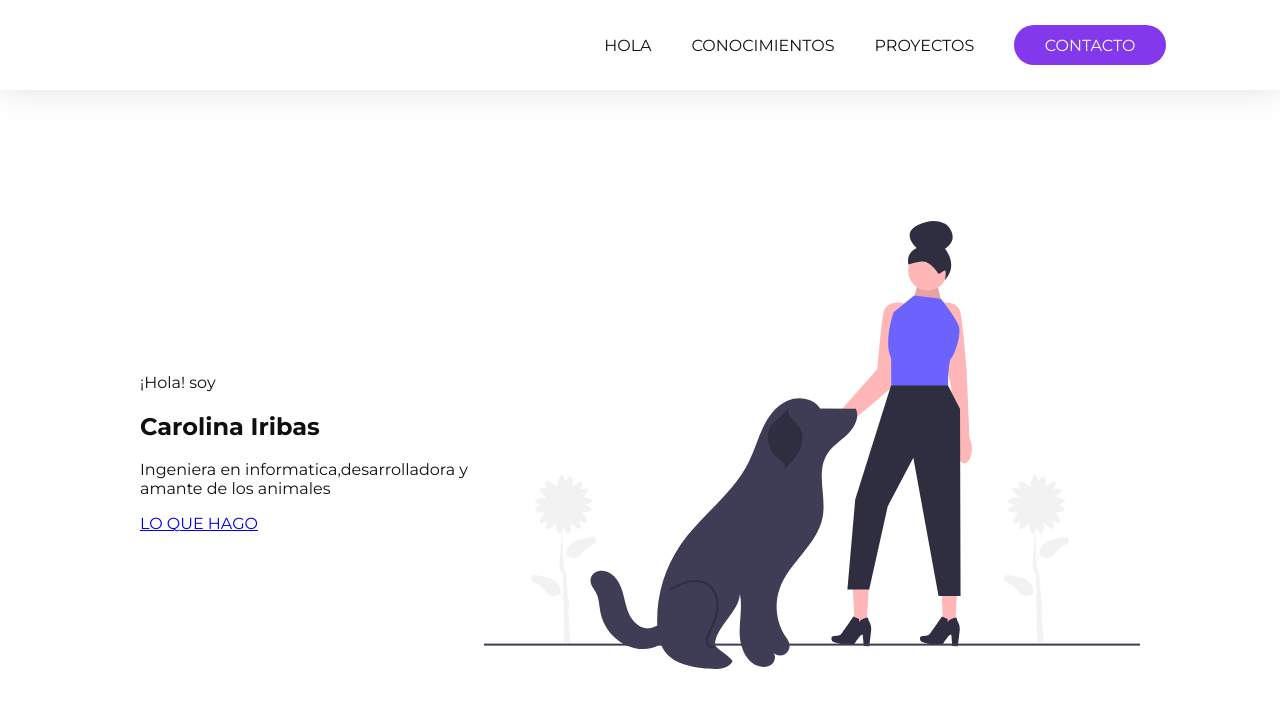
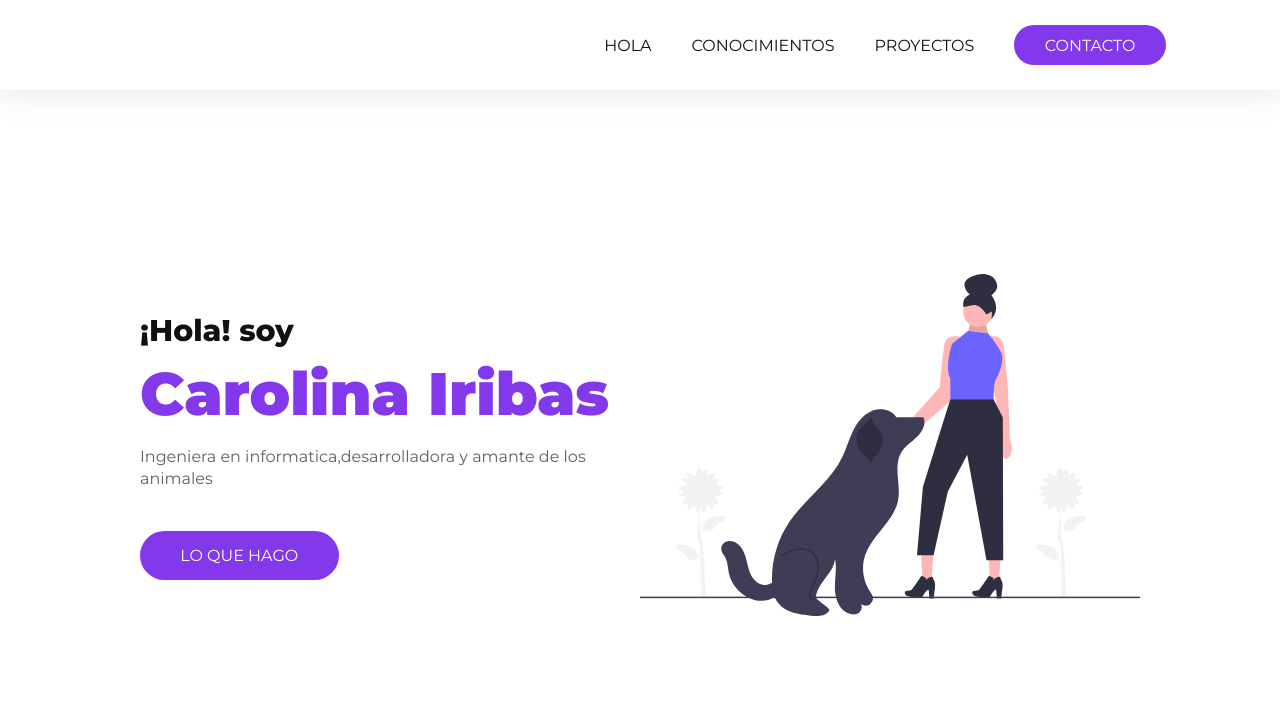
Before and after one commit to Ciribas/PorfolioCiribas, a plain HTML site: page index.html in a window 1280 px wide. Drawn offline with Linux system fonts and the light colour scheme.

Commit message:
seccion about

```diff
--- a/index.html
+++ b/index.html
@@ -28,15 +28,14 @@
 
 <section class="section about-section" id="about">
 
-
-        <div class="column main-content">
+    <div class="column main-content">
 
 <div class="about-info">
 
-    <p class="greeting name">¡Hola! soy</p>
+    <p class="greeting">¡Hola! soy</p>
     <h1 class="about-name">Carolina Iribas</h1>
     <p class="about-description">Ingeniera en informatica,desarrolladora y amante de los animales</p>
-    <a href="#" class="button">LO QUE HAGO</a>
+    <a href="#" class="what-Ido">LO QUE HAGO</a>
     </div>
 
     <img src="imagenes/undraw_good_doggy_re_eet7.svg" alt="about-img">
--- a/style.css
+++ b/style.css
@@ -24,6 +24,7 @@ header {
     width: 100%;
     display: flex;
     justify-content: center;
+     z-index: 1000;
 
 }
 
@@ -42,7 +43,6 @@ header {
 }
 
 .nav-item{
-
     margin: 0 10px;
 }
 .nav-link{
@@ -101,4 +101,68 @@ header {
 
 .about-img {
     max-width: 500px;
+    max-height: 500px;
+    width: 100%;
+    height: auto;
 }
+
+img {
+    display: block;
+    width: 100%;
+    max-width: 500px;
+    max-height: 500px;
+    height: auto;
+}
+
+.what-Ido{
+    background-color: #8338ec;
+    color: #fff;
+    padding: 0px 30px;
+    font-size: 1em;
+    border-radius: 25px;
+    text-align: center;
+    transition: background-color 0.3s ease;
+    text-decoration: none;
+    width: 198.5px;
+    height: 49.33px;
+    display: flex;
+    align-items: center;
+    justify-content: center;
+
+}
+
+.what-Ido:active {
+    background-color: #995cef;
+
+}
+
+.nav-link.selected, .button {
+    transition: 0.2s;
+}
+.greeting {
+    font-size: 30px;
+    margin-top: 0;
+    margin-bottom: 5px;
+    font-weight: 800;
+}
+p {
+    line-height: 1.4;
+}
+
+.about-name {
+    margin-top: 0;
+    margin-bottom: 5px;
+    color: #8338ec;
+    white-space: nowrap; /* Evita el salto de línea */
+}
+
+h1{
+    font-size: 60px;
+    font-weight: 900;
+}
+
+.about-description {
+    color: #616161;
+    font-size: 16px;
+    margin-bottom: 40px;
+}
```
